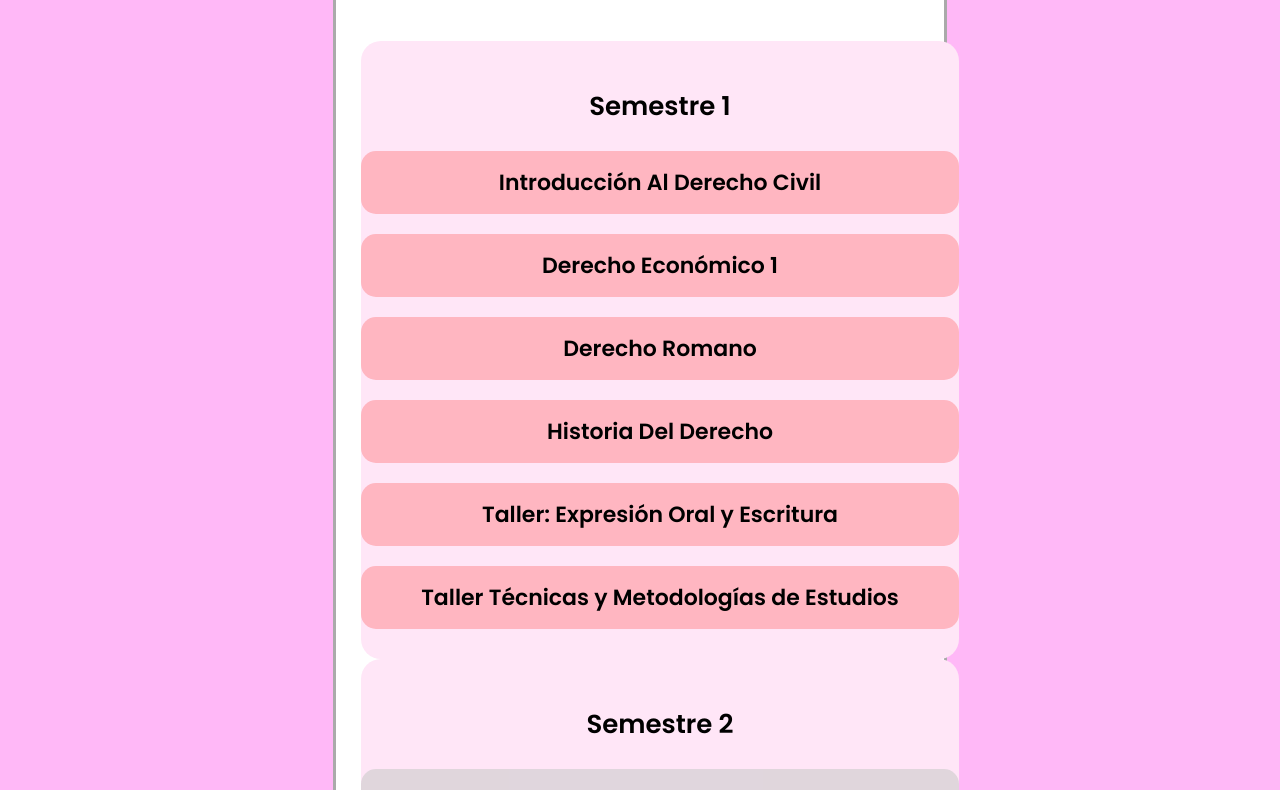
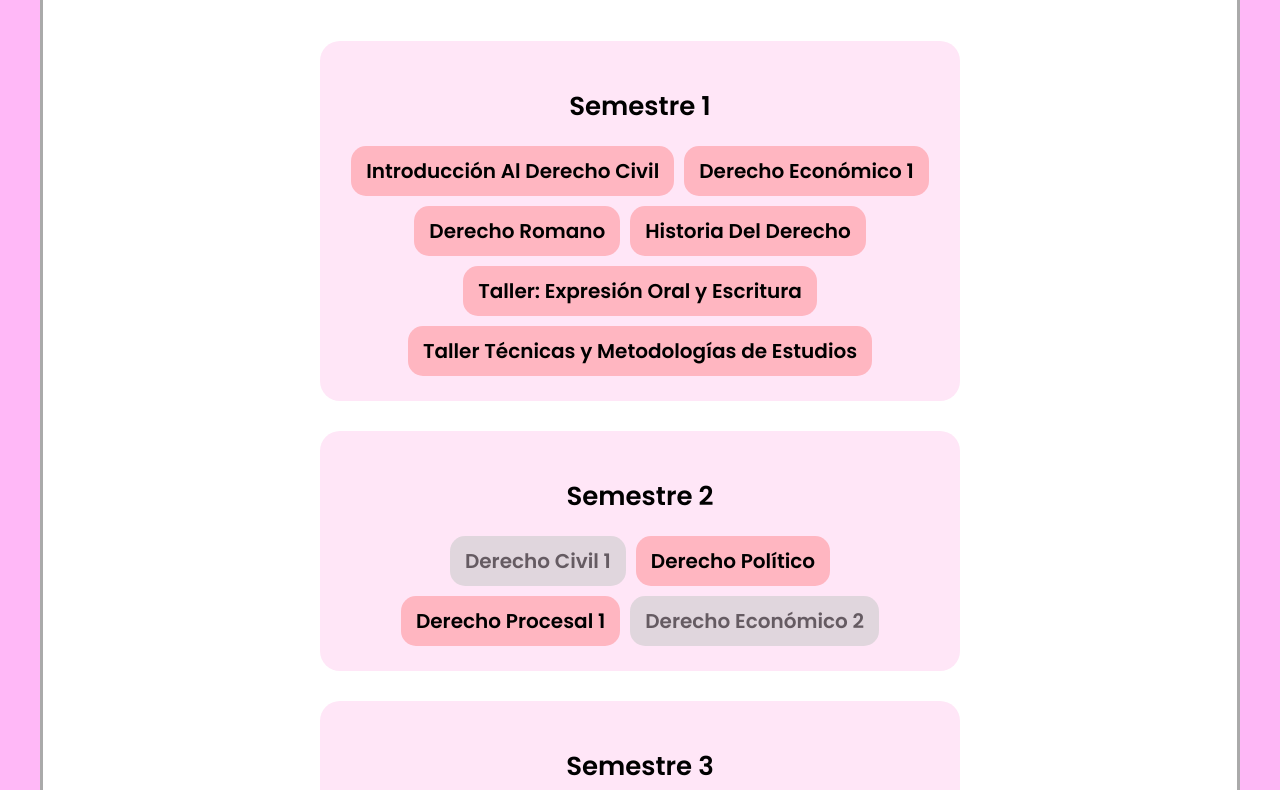
Before and after one commit to PRTNcode/MallaInteractivaPrincesita, a plain HTML site: page index.html in a window 1280 px wide. Shown: the part 294-1084 px from the top of the page. Drawn offline with Linux system fonts and the light colour scheme.

Commit message:
Update styles.css

```diff
--- a/styles.css
+++ b/styles.css
@@ -32,8 +32,28 @@ h1 {
     display: flex;
     flex-direction: column;
     gap: 25px;
-    min-width: 350px;
+    min-width: 600px;
     align-items: center;
+}
+
+.semester-container {
+    display: flex;
+    gap: 30px;
+    flex-wrap: wrap;
+    justify-content: center;
+}
+
+.semester {
+    background: #ffe6f7;
+    padding: 20px;
+    border-radius: 20px;
+    display: flex;
+    flex-direction: row;
+    align-items: center;
+    flex-wrap: wrap;
+    justify-content: center;
+    min-width: 300px;
+    max-width: 600px;
 }
 
 h2 {
@@ -41,33 +61,23 @@ h2 {
     font-size: 1.8em;
 }
 
-.semester {
-    background: #ffe6f7;
-    padding: 20px;
-    border-radius: 20px;
-    display: flex;
-    flex-direction: column;
-    align-items: center;
+.semester h3 {
     width: 100%;
-}
-
-.semester h3 {
+    text-align: center;
     margin-bottom: 15px;
     font-size: 1.3em;
 }
 
 .subject {
     background: #ffb6c1;
-    padding: 15px 20px;
-    margin: 10px 0;
+    padding: 10px 15px;
+    margin: 5px;
     cursor: pointer;
     border-radius: 15px;
     user-select: none;
     transition: background-color 0.3s ease, transform 0.2s ease;
     font-weight: 600;
-    font-size: 1.1em;
-    width: 100%;
-    text-align: center;
+    font-size: 1em;
 }
 
 .subject:hover:not(.locked) {
@@ -85,8 +95,3 @@ h2 {
     text-decoration: none;
     opacity: 0.6;
 }
-
-.subject:focus {
-    outline: 3px solid #666;
-    outline-offset: 2px;
-}
```
